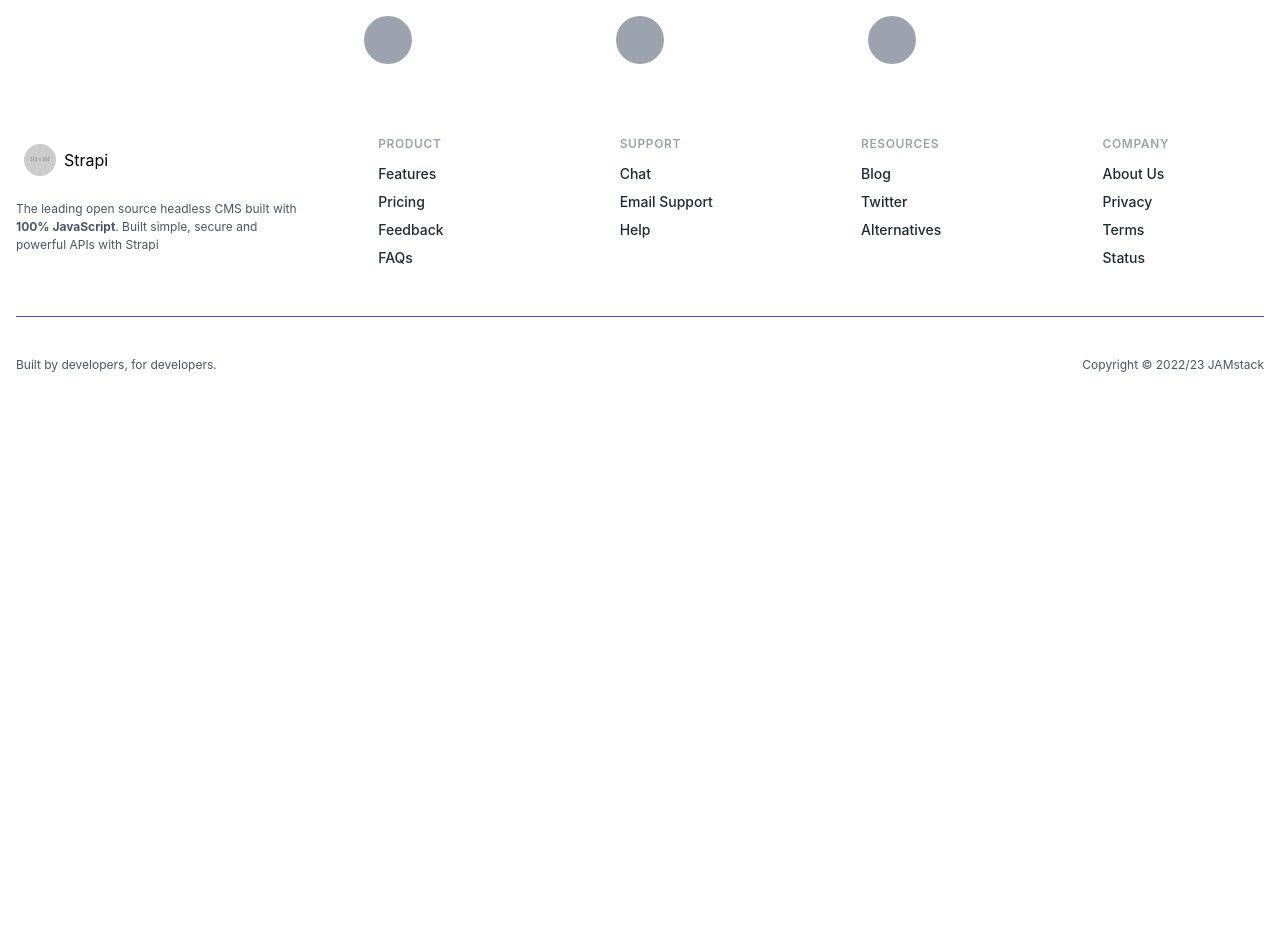
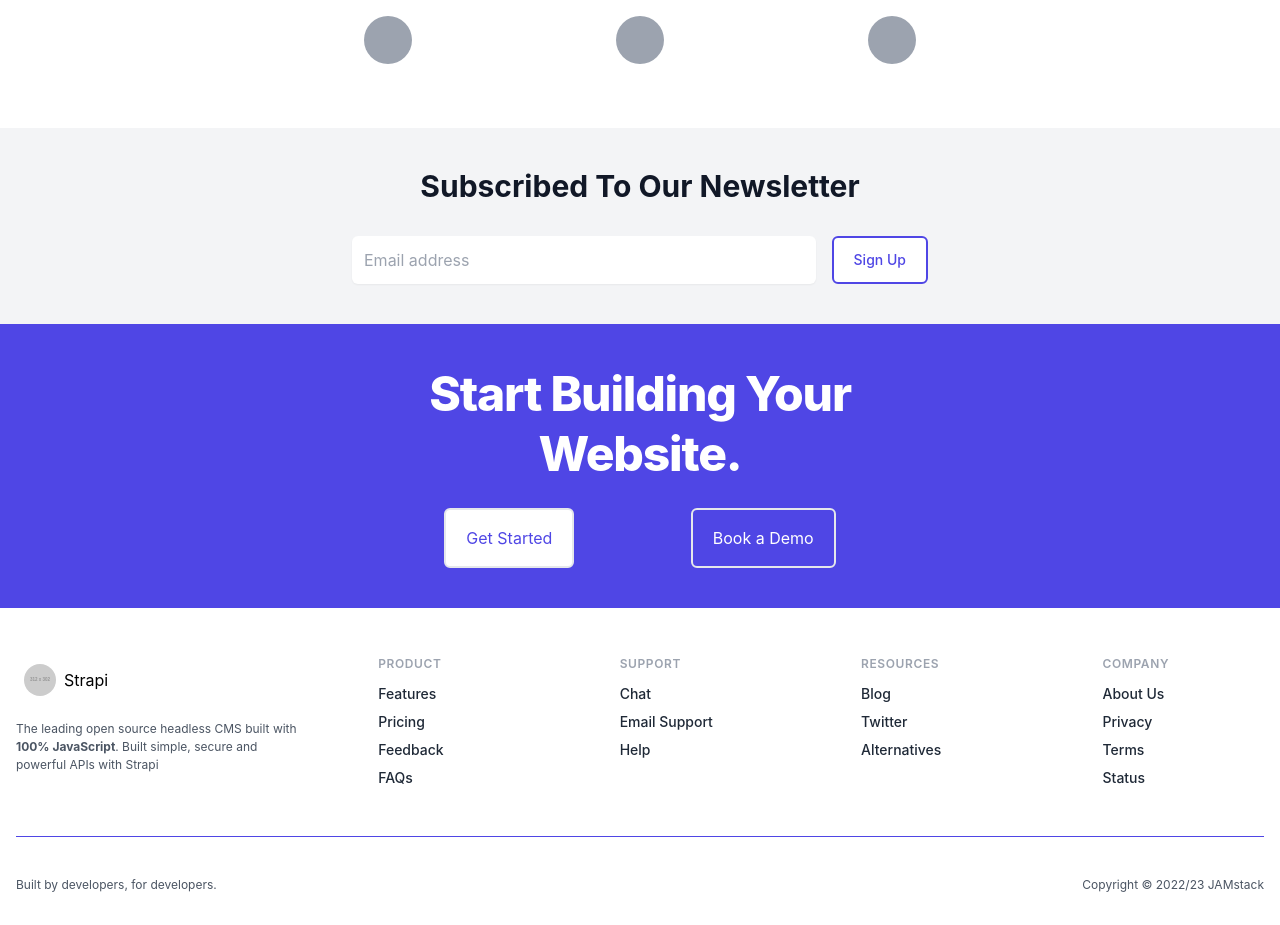
Before and after one commit to PaulBratslavsky/next-13-corporate-template, a Next.js app: page / in a window 1280 px wide. Shown: the part 2640-3565 px from the top of the page. Before the commit the page ends 3061 px from the top, so only its background shows below. Built offline with nearby package versions, Linux system fonts and the light colour scheme.

Commit message:
imported newsletter and CTA to main layout

```diff
--- a/app/page.jsx
+++ b/app/page.jsx
@@ -1,5 +1,7 @@
 import Feature_Section from '../components/feature_section'
 import Testimonial from '../components/testimonial_layout'
+import CTA from '../components/callToAction'
+import Newsletter from '../components/newsletter'
 import Image from 'next/image'
 
 export default function Home() {
@@ -40,6 +42,8 @@
         </div>
         <Feature_Section />
         <Testimonial />
+        <Newsletter />
+        <CTA />
       </main>
     </div>
   )
```
